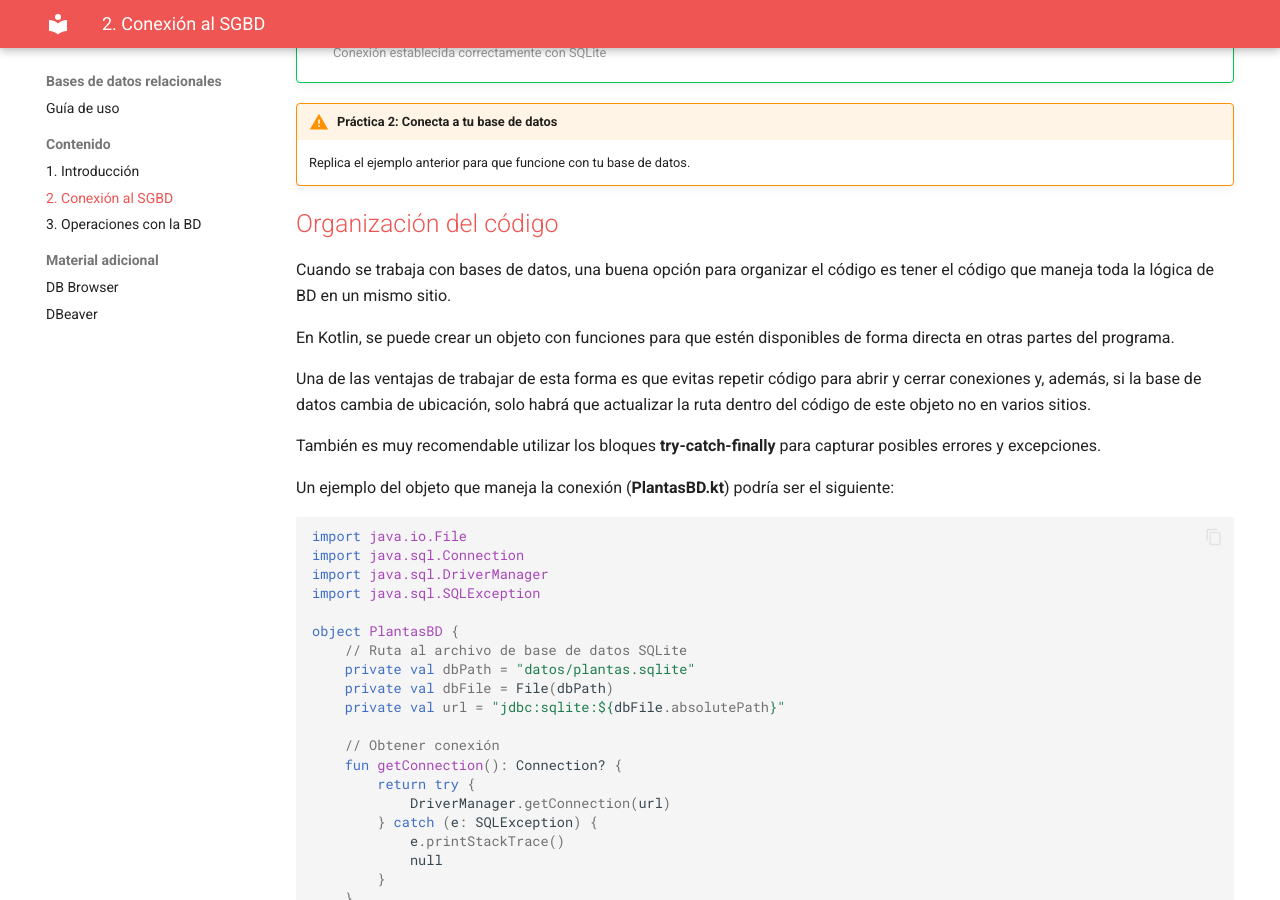
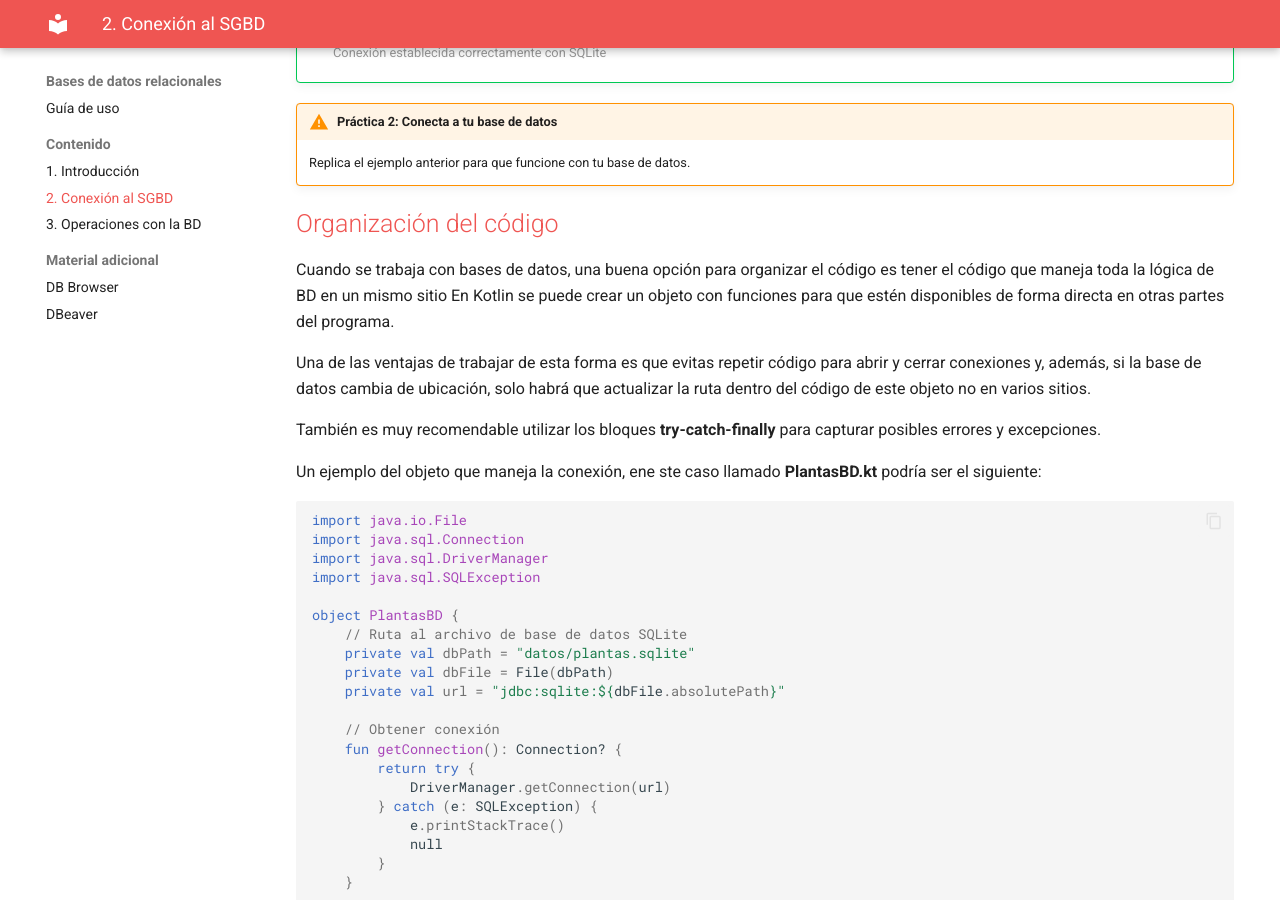
Before and after one commit to bpaterna/AD_BD_REL, an MkDocs documentation site: the page built from docs/2_conexiones.md, in a window 1280 px wide and 900 px high, scrolled down 3645 px. Built offline with MkDocs 1.6.1 and Material for MkDocs 9.7.7, drawn with Linux system fonts in a browser that asks for light colours.

Commit message:
Update 2_conexiones.md

````diff
--- a/docs/2_conexiones.md
+++ b/docs/2_conexiones.md
@@ -89,7 +89,7 @@ dependencies {
 
 <span class="mi_h2">Conexión a SQLite</span>
 
-A continuación se describe cómo conectar a una base de datos **SQLite** llamada **plantas.sqlite** que se encuentra en la carpeta **datos** dentro de un proyecto en **Kotlin**.
+A continuación se describe cómo conectar a una base de datos **SQLite** llamada `plantas.sqlite` que se encuentra en la carpeta `datos` dentro de un proyecto en **Kotlin**.
 
 
 ``` kotlin
@@ -130,15 +130,13 @@ fun main() {
 
 <span class="mi_h2">Organización del código</span>
 
-Cuando se trabaja con bases de datos, una buena opción para organizar el código es tener el código que maneja toda la lógica de BD en un mismo sitio.
-
-En Kotlin, se puede crear un objeto con funciones para que estén disponibles de forma directa en otras partes del programa.
+Cuando se trabaja con bases de datos, una buena opción para organizar el código es tener el código que maneja toda la lógica de BD en un mismo sitio En Kotlin se puede crear un objeto con funciones para que estén disponibles de forma directa en otras partes del programa.
 
 Una de las ventajas de trabajar de esta forma es que evitas repetir código para abrir y cerrar conexiones y, además, si la base de datos cambia de ubicación, solo habrá que actualizar la ruta dentro del código de este objeto no en varios sitios.
 
 También es muy recomendable utilizar los bloques **try-catch-finally** para capturar posibles errores y excepciones.
 
-Un ejemplo del objeto que maneja la conexión (**PlantasBD.kt**) podría ser el siguiente:
+Un ejemplo del objeto que maneja la conexión, ene ste caso llamado **PlantasBD.kt** podría ser el siguiente:
 
 ``` kotlin
 import java.io.File
````
